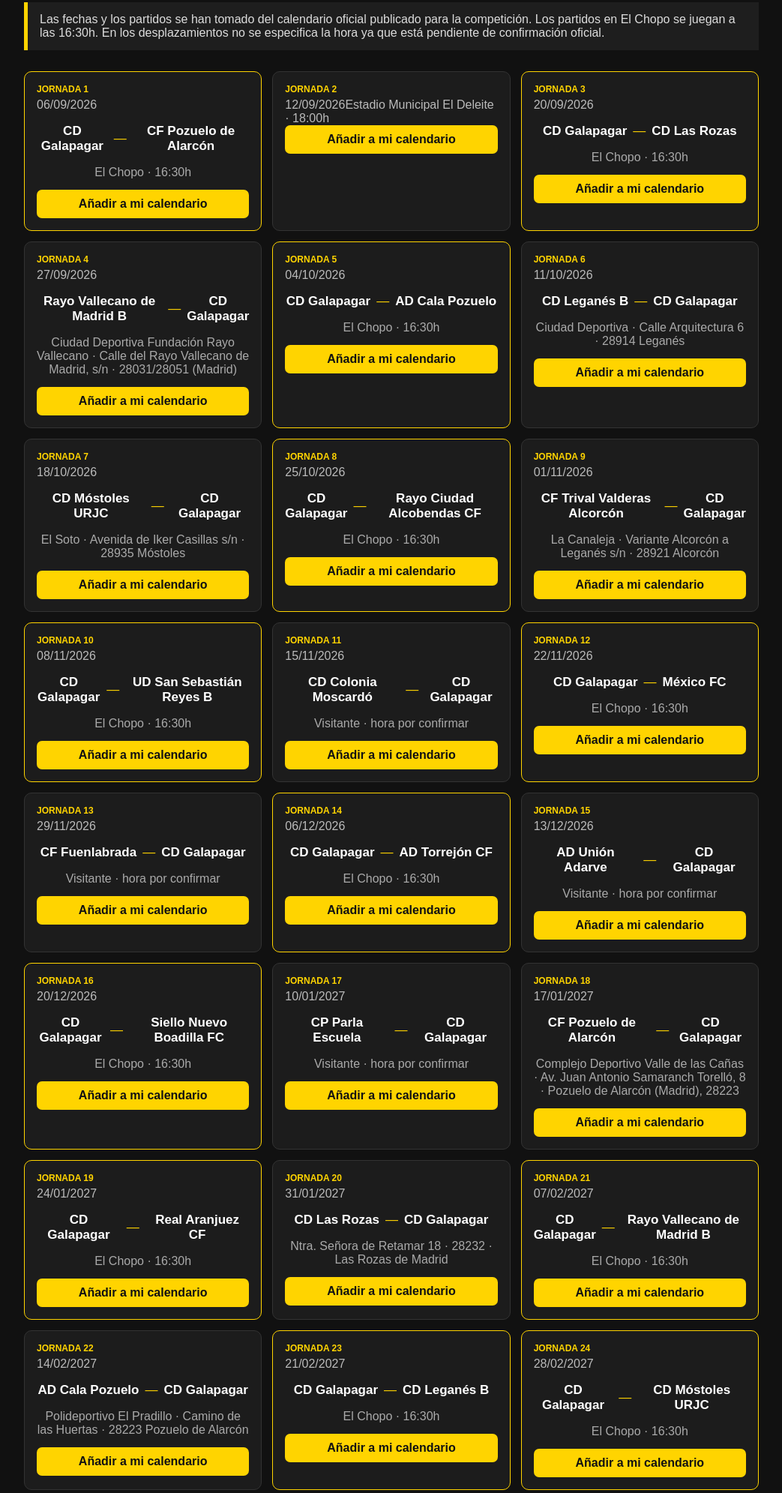
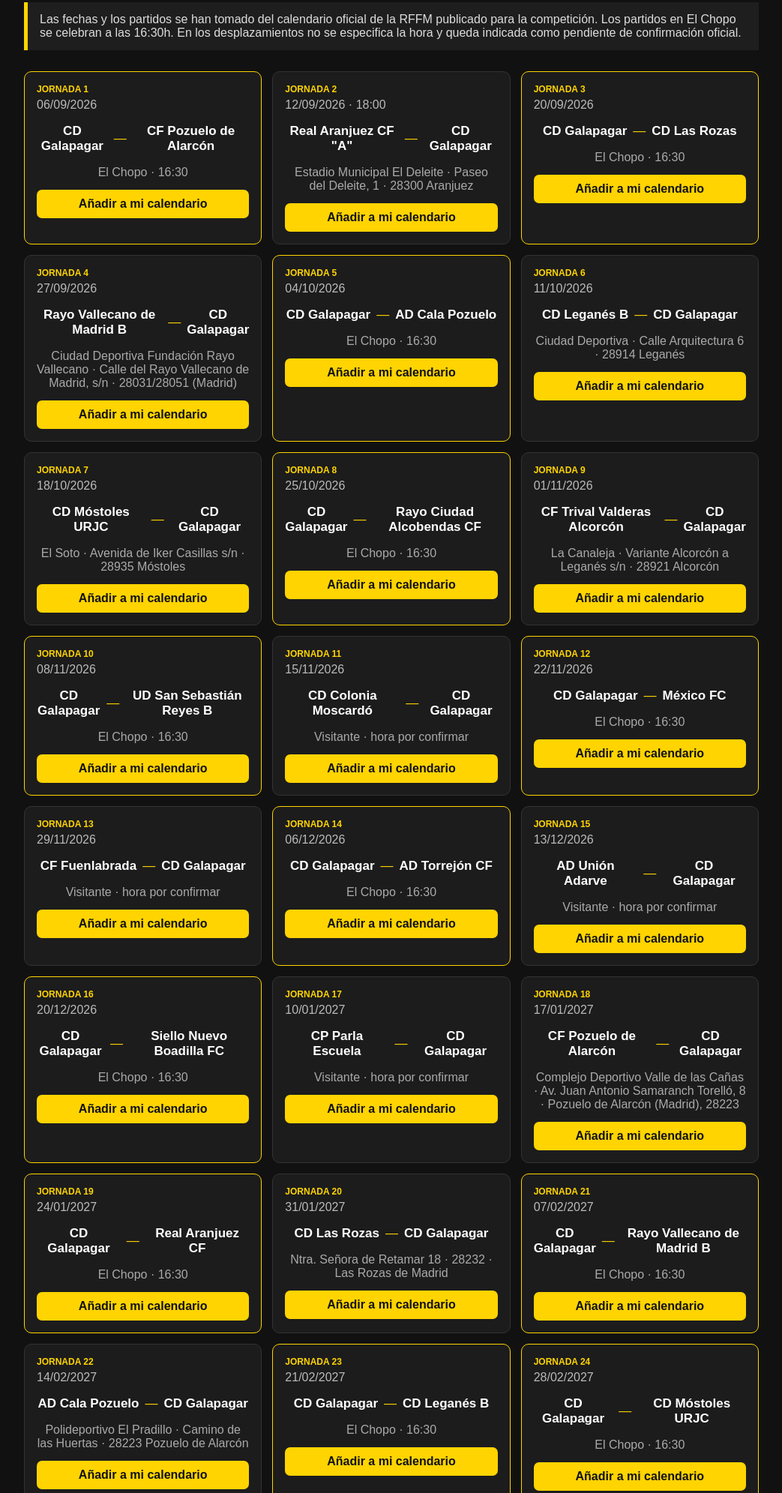
Before and after one commit to DonVidal1971/calendario-cd-galapagar, a plain HTML site: page index.html in a window 1280 px wide. Shown: the part 464-2455 px from the top of the page at 75% size, without its empty margins (118-1161 px from the left). Drawn offline with Linux system fonts and the light colour scheme.

Commit message:
Refine match schedule formatting in index.html
Updated match details and formatting in index.html.

```diff
--- a/index.html
+++ b/index.html
@@ -39,8 +39,8 @@
   <div class="sponsor-text">Asocia tu marca al CD Galapagar y hazla visible durante toda la temporada.</div>
 </div>
 <div class="note">
-<strong></strong> Las fechas y los partidos se han tomado del calendario oficial publicado para la competición.
-Los partidos en El Chopo se juegan a las 16:30h. En los desplazamientos no se especifica la hora ya que está pendiente de confirmación oficial.
+<strong></strong> Las fechas y los partidos se han tomado del calendario oficial de la RFFM publicado para la competición.
+Los partidos en El Chopo se celebran a las 16:30h. En los desplazamientos no se especifica la hora y queda indicada como pendiente de confirmación oficial.
 </div>
 <section class="grid">
 
@@ -48,19 +48,21 @@
         <div class="jornada">JORNADA 1</div>
         <div class="date">06/09/2026</div>
         <div class="teams"><strong>CD Galapagar</strong><span>—</span><strong>CF Pozuelo de Alarcón</strong></div>
-        <div class="place">El Chopo · 16:30h</div>
+        <div class="place">El Chopo · 16:30</div>
         <a class="add" href="calendario_cd_galapagar_2026_2027.ics">Añadir a mi calendario</a>
       </article>
       <article class="match away">
         <div class="jornada">JORNADA 2</div>
-        <div class="date">12/09/2026</g<2>Estadio Municipal El Deleite · 18:00h</g<3>
+        <div class="date">12/09/2026 · 18:00</div>
+        <div class="teams"><strong>Real Aranjuez CF "A"</strong><span>—</span><strong>CD Galapagar</strong></div>
+        <div class="place">Estadio Municipal El Deleite · Paseo del Deleite, 1 · 28300 Aranjuez</div>
         <a class="add" href="calendario_cd_galapagar_2026_2027.ics">Añadir a mi calendario</a>
       </article>
       <article class="match home">
         <div class="jornada">JORNADA 3</div>
         <div class="date">20/09/2026</div>
         <div class="teams"><strong>CD Galapagar</strong><span>—</span><strong>CD Las Rozas</strong></div>
-        <div class="place">El Chopo · 16:30h</div>
+        <div class="place">El Chopo · 16:30</div>
         <a class="add" href="calendario_cd_galapagar_2026_2027.ics">Añadir a mi calendario</a>
       </article>
       <article class="match away">
@@ -74,7 +76,7 @@
         <div class="jornada">JORNADA 5</div>
         <div class="date">04/10/2026</div>
         <div class="teams"><strong>CD Galapagar</strong><span>—</span><strong>AD Cala Pozuelo</strong></div>
-        <div class="place">El Chopo · 16:30h</div>
+        <div class="place">El Chopo · 16:30</div>
         <a class="add" href="calendario_cd_galapagar_2026_2027.ics">Añadir a mi calendario</a>
       </article>
       <article class="match away">
@@ -95,7 +97,7 @@
         <div class="jornada">JORNADA 8</div>
         <div class="date">25/10/2026</div>
         <div class="teams"><strong>CD Galapagar</strong><span>—</span><strong>Rayo Ciudad Alcobendas CF</strong></div>
-        <div class="place">El Chopo · 16:30h</div>
+        <div class="place">El Chopo · 16:30</div>
         <a class="add" href="calendario_cd_galapagar_2026_2027.ics">Añadir a mi calendario</a>
       </article>
       <article class="match away">
@@ -109,7 +111,7 @@
         <div class="jornada">JORNADA 10</div>
         <div class="date">08/11/2026</div>
         <div class="teams"><strong>CD Galapagar</strong><span>—</span><strong>UD San Sebastián Reyes B</strong></div>
-        <div class="place">El Chopo · 16:30h</div>
+        <div class="place">El Chopo · 16:30</div>
         <a class="add" href="calendario_cd_galapagar_2026_2027.ics">Añadir a mi calendario</a>
       </article>
       <article class="match away">
@@ -123,7 +125,7 @@
         <div class="jornada">JORNADA 12</div>
         <div class="date">22/11/2026</div>
         <div class="teams"><strong>CD Galapagar</strong><span>—</span><strong>México FC</strong></div>
-        <div class="place">El Chopo · 16:30h</div>
+        <div class="place">El Chopo · 16:30</div>
         <a class="add" href="calendario_cd_galapagar_2026_2027.ics">Añadir a mi calendario</a>
       </article>
       <article class="match away">
@@ -137,7 +139,7 @@
         <div class="jornada">JORNADA 14</div>
         <div class="date">06/12/2026</div>
         <div class="teams"><strong>CD Galapagar</strong><span>—</span><strong>AD Torrejón CF</strong></div>
-        <div class="place">El Chopo · 16:30h</div>
+        <div class="place">El Chopo · 16:30</div>
         <a class="add" href="calendario_cd_galapagar_2026_2027.ics">Añadir a mi calendario</a>
       </article>
       <article class="match away">
@@ -151,7 +153,7 @@
         <div class="jornada">JORNADA 16</div>
         <div class="date">20/12/2026</div>
         <div class="teams"><strong>CD Galapagar</strong><span>—</span><strong>Siello Nuevo Boadilla FC</strong></div>
-        <div class="place">El Chopo · 16:30h</div>
+        <div class="place">El Chopo · 16:30</div>
         <a class="add" href="calendario_cd_galapagar_2026_2027.ics">Añadir a mi calendario</a>
       </article>
       <article class="match away">
@@ -172,7 +174,7 @@
         <div class="jornada">JORNADA 19</div>
         <div class="date">24/01/2027</div>
         <div class="teams"><strong>CD Galapagar</strong><span>—</span><strong>Real Aranjuez CF</strong></div>
-        <div class="place">El Chopo · 16:30h</div>
+        <div class="place">El Chopo · 16:30</div>
         <a class="add" href="calendario_cd_galapagar_2026_2027.ics">Añadir a mi calendario</a>
       </article>
       <article class="match away">
@@ -186,7 +188,7 @@
         <div class="jornada">JORNADA 21</div>
         <div class="date">07/02/2027</div>
         <div class="teams"><strong>CD Galapagar</strong><span>—</span><strong>Rayo Vallecano de Madrid B</strong></div>
-        <div class="place">El Chopo · 16:30h</div>
+        <div class="place">El Chopo · 16:30</div>
         <a class="add" href="calendario_cd_galapagar_2026_2027.ics">Añadir a mi calendario</a>
       </article>
       <article class="match away">
@@ -200,14 +202,14 @@
         <div class="jornada">JORNADA 23</div>
         <div class="date">21/02/2027</div>
         <div class="teams"><strong>CD Galapagar</strong><span>—</span><strong>CD Leganés B</strong></div>
-        <div class="place">El Chopo · 16:30h</div>
+        <div class="place">El Chopo · 16:30</div>
         <a class="add" href="calendario_cd_galapagar_2026_2027.ics">Añadir a mi calendario</a>
       </article>
       <article class="match home">
         <div class="jornada">JORNADA 24</div>
         <div class="date">28/02/2027</div>
         <div class="teams"><strong>CD Galapagar</strong><span>—</span><strong>CD Móstoles URJC</strong></div>
-        <div class="place">El Chopo · 16:30h</div>
+        <div class="place">El Chopo · 16:30</div>
         <a class="add" href="calendario_cd_galapagar_2026_2027.ics">Añadir a mi calendario</a>
       </article>
       <article class="match away">
@@ -221,7 +223,7 @@
         <div class="jornada">JORNADA 26</div>
         <div class="date">14/03/2027</div>
         <div class="teams"><strong>CD Galapagar</strong><span>—</span><strong>CF Trival Valderas Alcorcón</strong></div>
-        <div class="place">El Chopo · 16:30h</div>
+        <div class="place">El Chopo · 16:30</div>
         <a class="add" href="calendario_cd_galapagar_2026_2027.ics">Añadir a mi calendario</a>
       </article>
       <article class="match away">
@@ -235,7 +237,7 @@
         <div class="jornada">JORNADA 28</div>
         <div class="date">28/03/2027</div>
         <div class="teams"><strong>CD Galapagar</strong><span>—</span><strong>CD Colonia Moscardó</strong></div>
-        <div class="place">El Chopo · 16:30h</div>
+        <div class="place">El Chopo · 16:30</div>
         <a class="add" href="calendario_cd_galapagar_2026_2027.ics">Añadir a mi calendario</a>
       </article>
       <article class="match away">
@@ -249,7 +251,7 @@
         <div class="jornada">JORNADA 30</div>
         <div class="date">11/04/2027</div>
         <div class="teams"><strong>CD Galapagar</strong><span>—</span><strong>CF Fuenlabrada</strong></div>
-        <div class="place">El Chopo · 16:30h</div>
+        <div class="place">El Chopo · 16:30</div>
         <a class="add" href="calendario_cd_galapagar_2026_2027.ics">Añadir a mi calendario</a>
       </article>
       <article class="match away">
@@ -263,7 +265,7 @@
         <div class="jornada">JORNADA 32</div>
         <div class="date">25/04/2027</div>
         <div class="teams"><strong>CD Galapagar</strong><span>—</span><strong>AD Unión Adarve</strong></div>
-        <div class="place">El Chopo · 16:30h</div>
+        <div class="place">El Chopo · 16:30</div>
         <a class="add" href="calendario_cd_galapagar_2026_2027.ics">Añadir a mi calendario</a>
       </article>
       <article class="match away">
@@ -277,7 +279,7 @@
         <div class="jornada">JORNADA 34</div>
         <div class="date">09/05/2027</div>
         <div class="teams"><strong>CD Galapagar</strong><span>—</span><strong>CP Parla Escuela</strong></div>
-        <div class="place">El Chopo · 16:30h</div>
+        <div class="place">El Chopo · 16:30</div>
         <a class="add" href="calendario_cd_galapagar_2026_2027.ics">Añadir a mi calendario</a>
       </article>
 </section>
```
